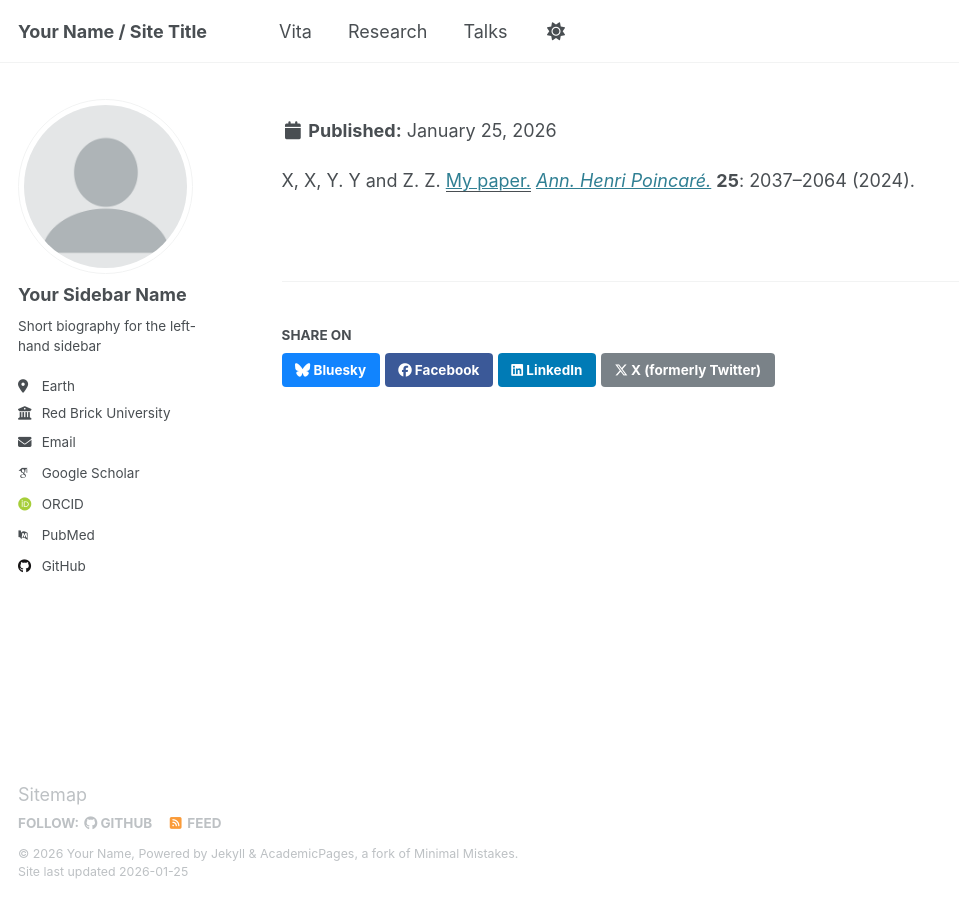
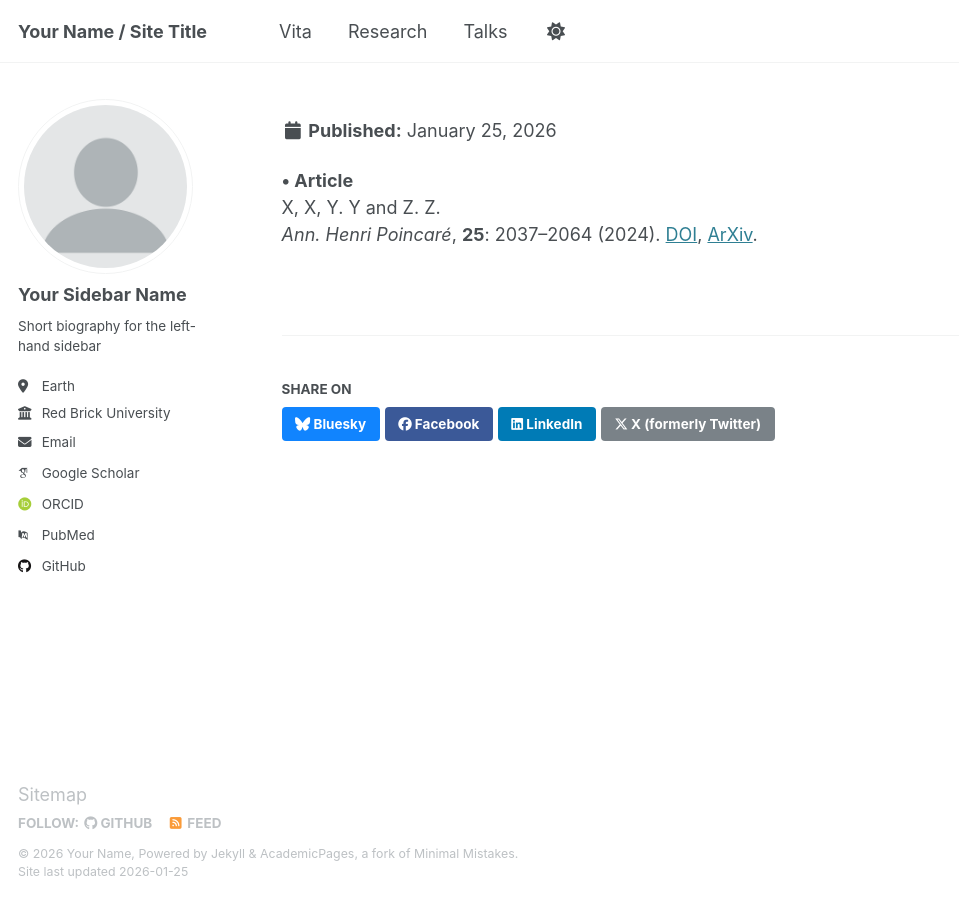
Before and after one commit to leonardferdinand/leonardferdinand.github.io, a Jekyll site: the page built from _publications/2024-BorelLargeN.md, in a window 1280 px wide. Shown: the whole page, without its empty margins (0-959 px from the left). Built offline with Jekyll 4.4.1, drawn with Linux system fonts in a browser that asks for light colours; some web fonts are replaced.

Commit message:
Update publication details for 2024-BorelLargeN

```diff
--- a/_publications/2024-BorelLargeN.md
+++ b/_publications/2024-BorelLargeN.md
@@ -5,4 +5,5 @@ category: manuscripts
 
 ---
 
-X, X, Y. Y and Z. Z. <a href='https://arxiv.org/abs/2209.09045' target='_blank'><u>My paper.</u></a> <a href='https://link.springer.com/article/10.1007/s00023-023-01350-w' target='_blank'><em>Ann. Henri Poincaré.</em></a> <b>25</b>: 2037–2064 (2024).
+
+ <b> &#8226; Article</b> <br> X, X, Y. Y and Z. Z.<br> <em>Ann. Henri Poincaré</em>,  <b>25</b>: 2037–2064 (2024). <a href='https://link.springer.com/article/10.1007/s00023-023-01350-w' target='_blank'>DOI</a>, <a href='https://arxiv.org/abs/2209.09045' target='_blank'>ArXiv</a>.
```
